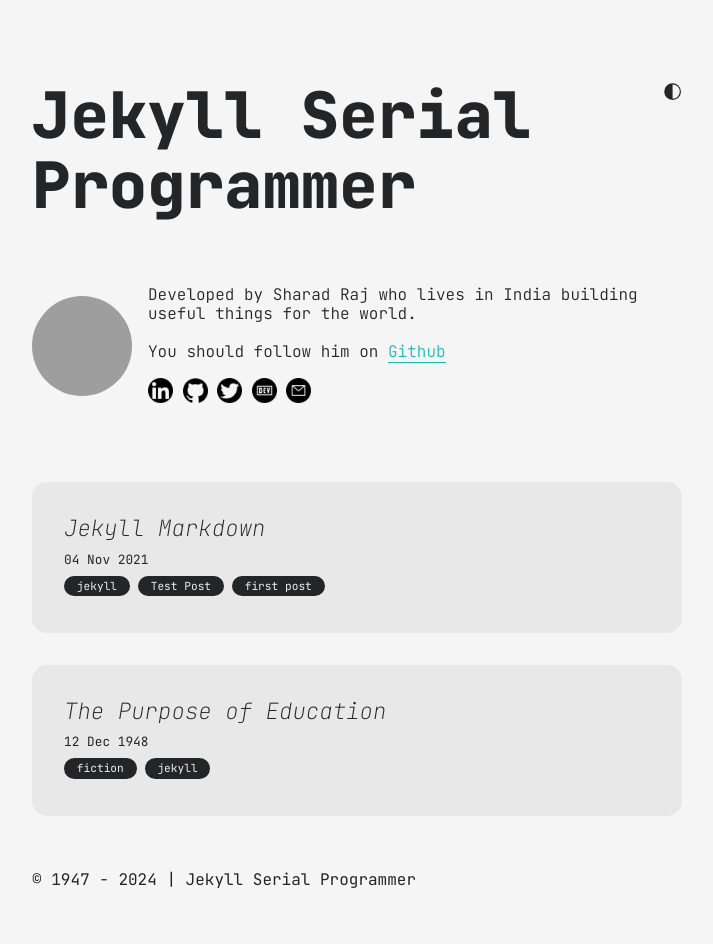
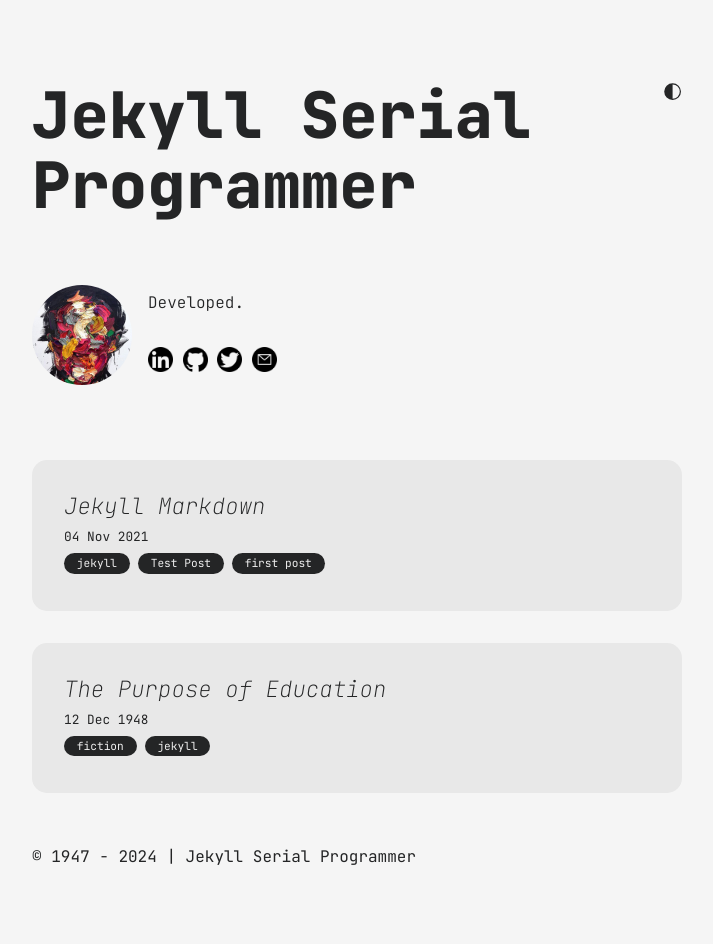
Before and after one commit to 0xsa0/site, a Jekyll site: the page built from index.md, in a window 1280 px wide. Shown: the whole page, without its empty margins (283-996 px from the left). Built offline with Jekyll 4.4.1, drawn with Linux system fonts in a browser that asks for light colours; after the commit the page ends 921 px from its top, so only the background shows below that; grey boxes are pictures that could not be loaded.

Commit message:
edit on profile

```diff
--- a/_data/author.yml
+++ b/_data/author.yml
@@ -1,23 +1,18 @@
-name: Sharad Raj
-dp: https://avatars2.githubusercontent.com/u/36638057?s=460&u=0cbe4fd6b5a3655d91b3eb86db834d0829a0c086&v=4
+name: hacker
+dp: ../pic.jpg
 description: "
   <p>
-    Developed by Sharad Raj who lives in India building useful things for the world.
+    Developed.
   </p>
   <br/>
-  <p>
-    You should follow him on <a href='https://github.com/sharadcodes' target='_blank'>Github</a>
-  </P>
 "
 email: dev_sharad@outlook.com
 contact:
   - title: linkedin
-    url: https://www.linkedin.com/in/srsmaurya
+    url: https://www.linkedin.com/in/saeed-alzahrani1
   - title: github
-    url: https://github.com/sharadcodes
+    url: https://github.com/0xsa0
   - title: twitter
-    url: https://twitter.com/iamsharadraj
-  - title: dev
-    url: https://dev.to/sharadcodes
+    url: https://twitter.com/0xsa01
   - title: email
-    url: mailto:dev_sharad@outlook.com
+    url: mailto:saeedalzahrani103@gmail.com
```
Also changed, not shown: pic.JPG (added), 1 other file.
